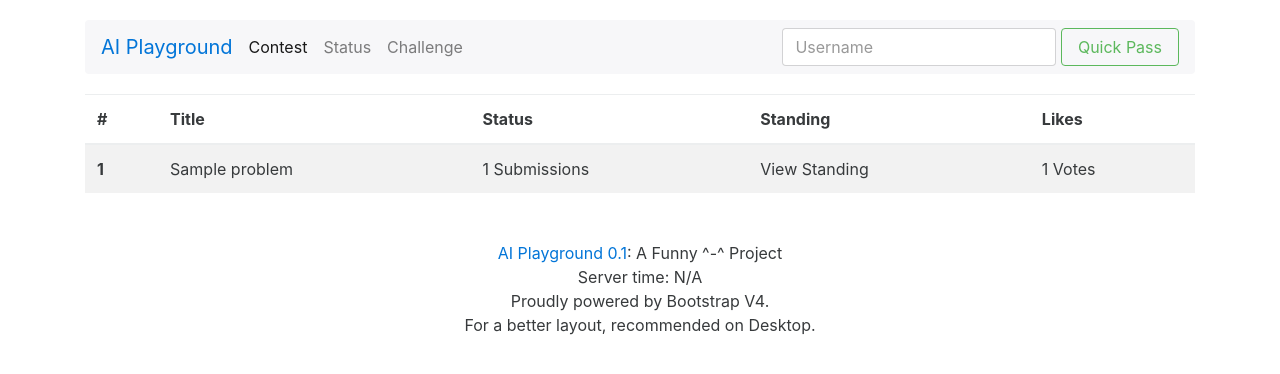
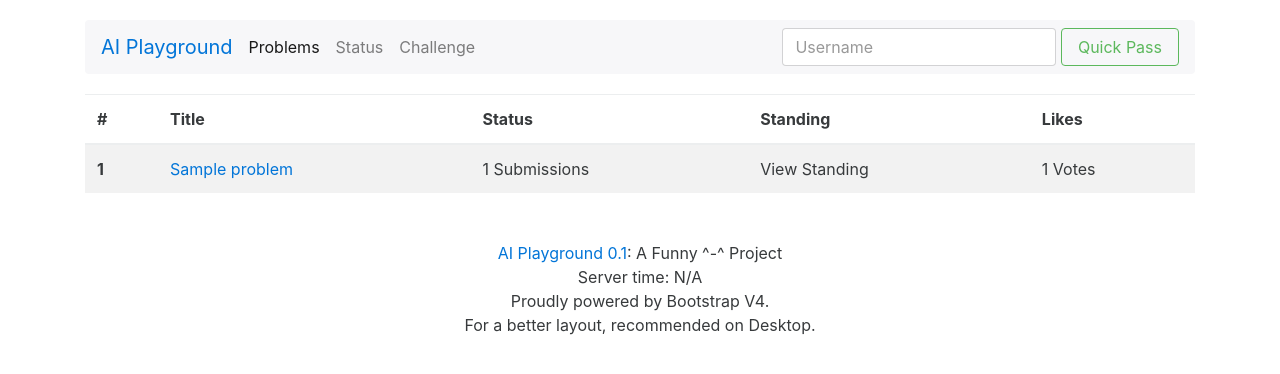
Before and after one commit to zerolfx/AIPlayground, a Django app: page /problist/ in a window 1280 px wide. Shown: the top 374 px of the page. Run offline with Django 3.2, Linux system fonts and the light colour scheme; tables that the repository leaves empty hold one stand-in row (values such as "Sample post"); some libraries are stand-ins or nearby versions.

Commit message:
ultmaster just failed to add dynamic navbars. What a sad story! QAQ

```diff
--- a/AIPlayground/urls.py
+++ b/AIPlayground/urls.py
@@ -22,7 +22,7 @@ from problem.views import problist_view, problem_view
 
 urlpatterns = [
     url(r'^admin/', admin.site.urls),
-    url(r'^$', home_view),
+    url(r'^$', home_view, name='home'),
     url(r'^login/', login_register, name='login'),
     url(r'^logout/', logout),
     url(r'^problist/', problist_view, name='problist'),
--- a/templates/navbar.html
+++ b/templates/navbar.html
@@ -1,13 +1,13 @@
 <nav class="navbar navbar-light bg-faded">
     <button class="navbar-toggler hidden-md-up" type="button" data-toggle="collapse" data-target="#navbarResponsive" aria-controls="navbarResponsive" aria-expanded="false" aria-label="Toggle navigation"></button>
     <div class="collapse navbar-toggleable-sm" id="navbarResponsive">
-    <a class="navbar-brand text-primary" href="#">AI Playground</a>
+    <a class="navbar-brand text-primary" href="{% url 'home' %}">AI Playground</a>
     <ul class="nav navbar-nav">
         <li class="nav-item active">
-        <a class="nav-link" href="#">Contest</a>
+            <a class="nav-link" href="{% url 'problist' %}">Problems</a>
         </li>
         <li class="nav-item">
-        <a class="nav-link" href="#">Status</a>
+            <a class="nav-link" href="{{ request.path }}">Status</a>
         </li>
         <li class="nav-item">
             <a class="nav-link" href="#">Challenge</a>
@@ -19,3 +19,5 @@
     </form>
     </div>
 </nav>
+
+<!-- TODO: A dynamic display -->
--- a/templates/problist.html
+++ b/templates/problist.html
@@ -14,7 +14,7 @@
     <tbody>
         <tr> {% for problem in problem_list %}
             <th scope="row">{{ problem.id }}</th>
-            <td a href="#">{{ problem.title }}</td>
+            <td><a href="{% url 'problem' problem.id %}">{{ problem.title }}</a></td>
             <td>{{ problem.submissions }} Submissions</td>
             <td>View Standing</td>
             <td>{{ problem.likes }} Votes</td>
```
Lines whose indentation alone changed are shown as unchanged.
